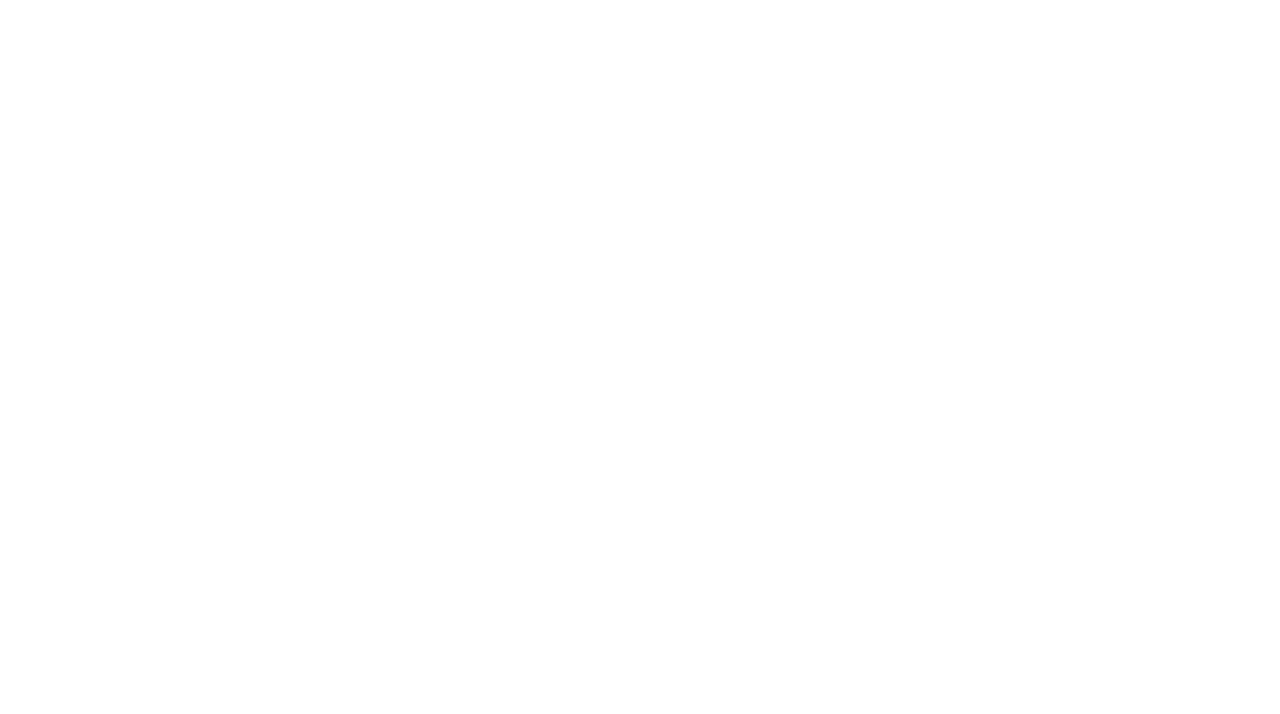
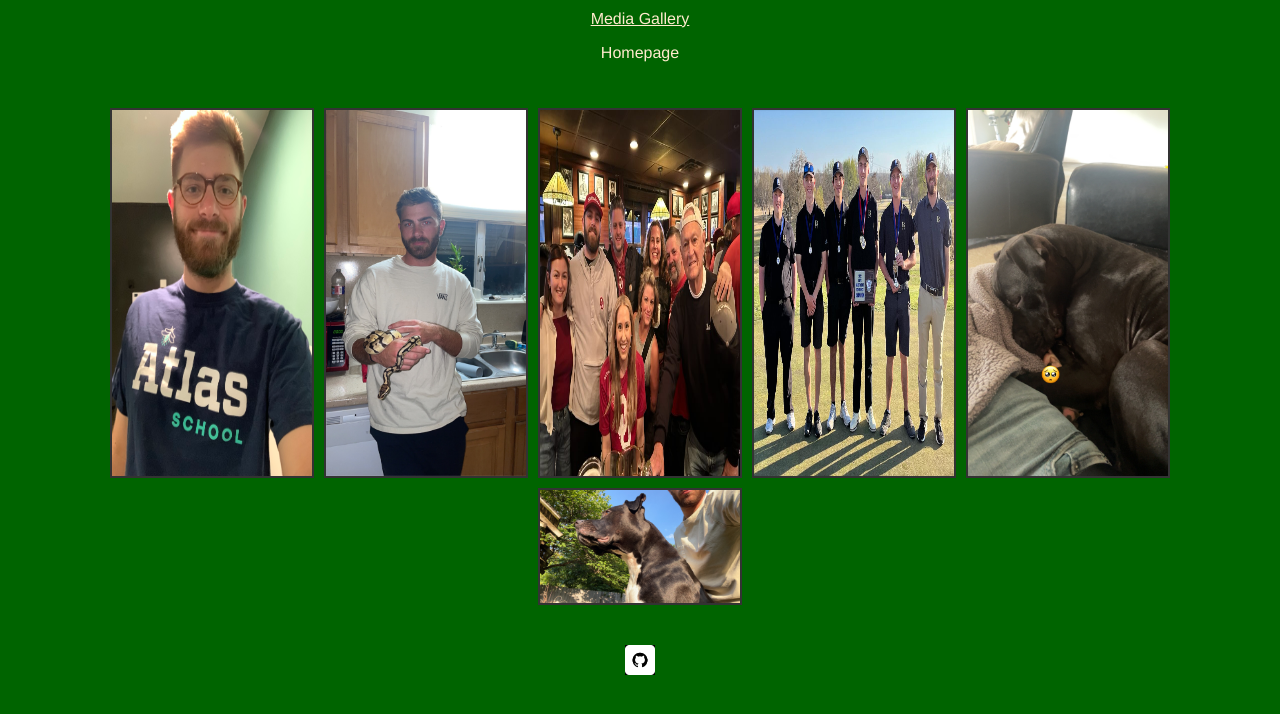
Before and after one commit to HarrisonGearhart/atlas-web-development, a plain HTML site: page html_head/gallery.html in a window 1280 px wide. Drawn offline with Linux system fonts and the light colour scheme.

Commit message:
completed, sorry for the large commit, forgot to push

```diff
--- a/html_head/gallery.html
+++ b/html_head/gallery.html
@@ -0,0 +1,41 @@
+<!DOCTYPE html>
+<html lang="en">
+    <head>
+        <title>MediaGallery</title>
+        <link rel="icon" type="image/x-icon" href="/images/favicon.ico">
+        <meta charset="UTF-8">
+        <meta name="description" content="About Me - Media Gallery">
+        <meta name="keywords" content="About Me, Harrison Gearhart, Golf, Pickleball, Coding">
+        <meta name="author" content="Harrison Gearhart">
+        <meta name="viewport" content="width=device-width, initial-scale=1.0">
+        <link rel="stylesheet" href="style.css">
+    </head>
+    <body>
+        <header>
+            <nav class="navbar navbar-inverse">
+                <div class="container-fluid">
+                    <div class="navbar-header">
+                        <a class="navbar-brand" href="#">Media Gallery</a>
+                    </div>
+                    <ul class="nav navbar-nav">
+                        <li><a href="index.html">Homepage</a></li>
+                    </ul>
+                </div>
+            </nav>
+        </header>
+        <main>
+            <div class="gallery">
+                <img src="images/AtlasPic.jpeg" alt="Atlas Selfie" class="gallery-item">
+                <img src="images/FunSnakePic.JPG" alt="Fun Pic" class="gallery-item">
+                <img src="images/Fam.jpeg" alt="Fam Game Pic" class="gallery-item">
+                <img src="images/HeadCoach.jpg" alt="Golf Coach Pic" class="gallery-item">
+                <img src="images/Sonny1.JPG" alt="Sonny Pic" class="gallery-item">
+                <img src="images/Sonny3.JPG" alt="Another Sonny Pic" class="gallery-item">
+
+            </div>
+        </main>
+        <footer>
+            <a href="https://www.github.com/HarrisonGearhart"><img src="images/github-icon.png" alt="My GitHub" width="30"></a>
+        </footer>
+    </body>
+</html>
--- /dev/null
+++ b/html_head/style.css
@@ -0,0 +1,89 @@
+body {
+    font-family: 'Helvetica', sans-serif;
+    background-color: darkgreen;
+    margin: 0;
+    padding: 0;
+}
+
+header {
+    background-color: darkgreen;
+    color: blanchedalmond;
+    padding: 10px 0;
+    text-align: center;
+}
+
+.navbar-inverse {
+    background-color: darkgreen;
+    border-color: darkgreen;
+    transition: background-color 0.3s;
+}
+
+.navbar-inverse:hover {
+    background-color: darkolivegreen;
+}
+
+.navbar-inverse .navbar-brand, .navbar-inverse .nav > li > a {
+    color: blanchedalmond;
+    transition: color 0.3s, font-size 0.3s;
+}
+
+.navbar-inverse .navbar-brand:hover, .navbar-inverse .nav > li > a:hover {
+    color: blanchedalmond;
+    font-size: 1.1em;
+}
+
+.nav ul {
+    list-style-type: none;
+    padding: 0;
+}
+
+nav ul li {
+    display: inline;
+    margin-right: 40px;
+}
+
+nav ul li a {
+    color: blanchedalmond;
+    text-decoration: none;
+}
+
+h1, h2 {
+    color:burlywood;
+    text-align: center;
+}
+
+p {
+    color:blanchedalmond;
+    text-align: center;
+}
+
+.container {
+    max-width: 800px;
+    margin: 20px auto;
+    padding: 20px;
+    background-color: blanchedalmond;
+    box-shadow: 0 0 10px rbga(0, 0, 0, 0.1);
+}
+
+.gallery {
+    display: flex;
+    flex-wrap: wrap;
+    justify-content: center;
+    gap: 10px;
+    padding: 20px
+}
+
+.gallery-item {
+    width: 200px;
+    height: auto;
+    border: 2px solid #333;
+}
+footer {
+    text-align: center;
+    margin-top: 20px;
+}
+
+footer a img {
+    width: 30px;
+    height: auto;
+}
```
Also changed, not shown: html_head/index.html (+6 -6 lines), html_head/images/github-icon.png (added).
